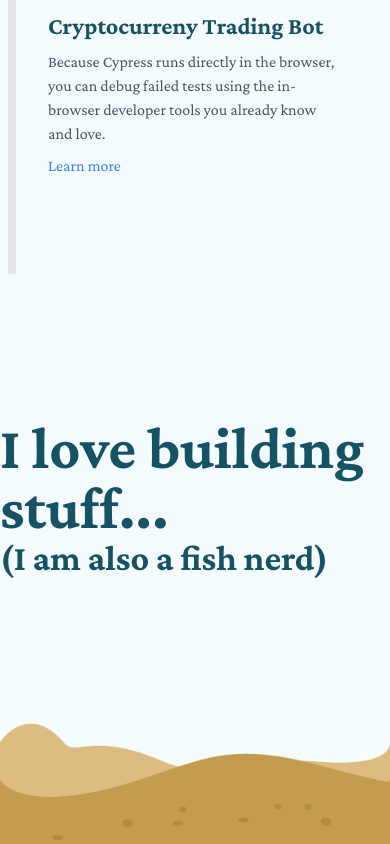
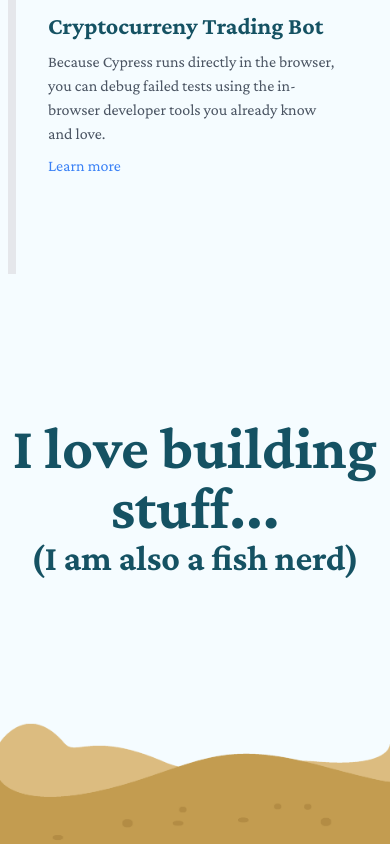
Before and after one commit to KayoshT/portfolio-website, a Next.js app: page / in a window 390 px wide. Shown: the part 2782-3626 px from the top of the page. Built offline with nearby package versions, Linux system fonts and the light colour scheme.

Commit message:
updated animation to roadmap progress & positioned about section

```diff
--- a/src/app/components/About.tsx
+++ b/src/app/components/About.tsx
@@ -4,11 +4,11 @@ const About = () => {
   return (
     <section id="hero" className="pt-36">
       <div className="flex items-center justify-center pb-36">
-        <div className="self-end">
-          <h2 className="text-midnightgreen text-6xl font-bold">
+        <div className="flex flex-col item-center justify-center">
+          <h2 className="text-midnightgreen text-6xl font-bold text-center">
             I love building stuff...
           </h2>
-          <h3 className="text-midnightgreen text-4xl font-bold">
+          <h3 className="text-midnightgreen text-4xl font-bold text-center">
             (I am also a fish nerd)
           </h3>
         </div>
--- a/src/app/components/Roadmap.tsx
+++ b/src/app/components/Roadmap.tsx
@@ -76,7 +76,7 @@ const Roadmap = () => {
           <div className="sticky top-1/3 self-start" ref={containerRef}></div>
         )}
         <div
-          className="absolute top-0 lg:left-1/2 w-2 bg-blue-500 z-20 ml-2"
+          className="absolute top-0 lg:left-1/2 w-2 bg-blue-500 z-20 ml-2 transition-all ease-in duration-200"
           style={{ height: `${lineHeight}px` }}
           ref={stickyRef}
         ></div>
```
